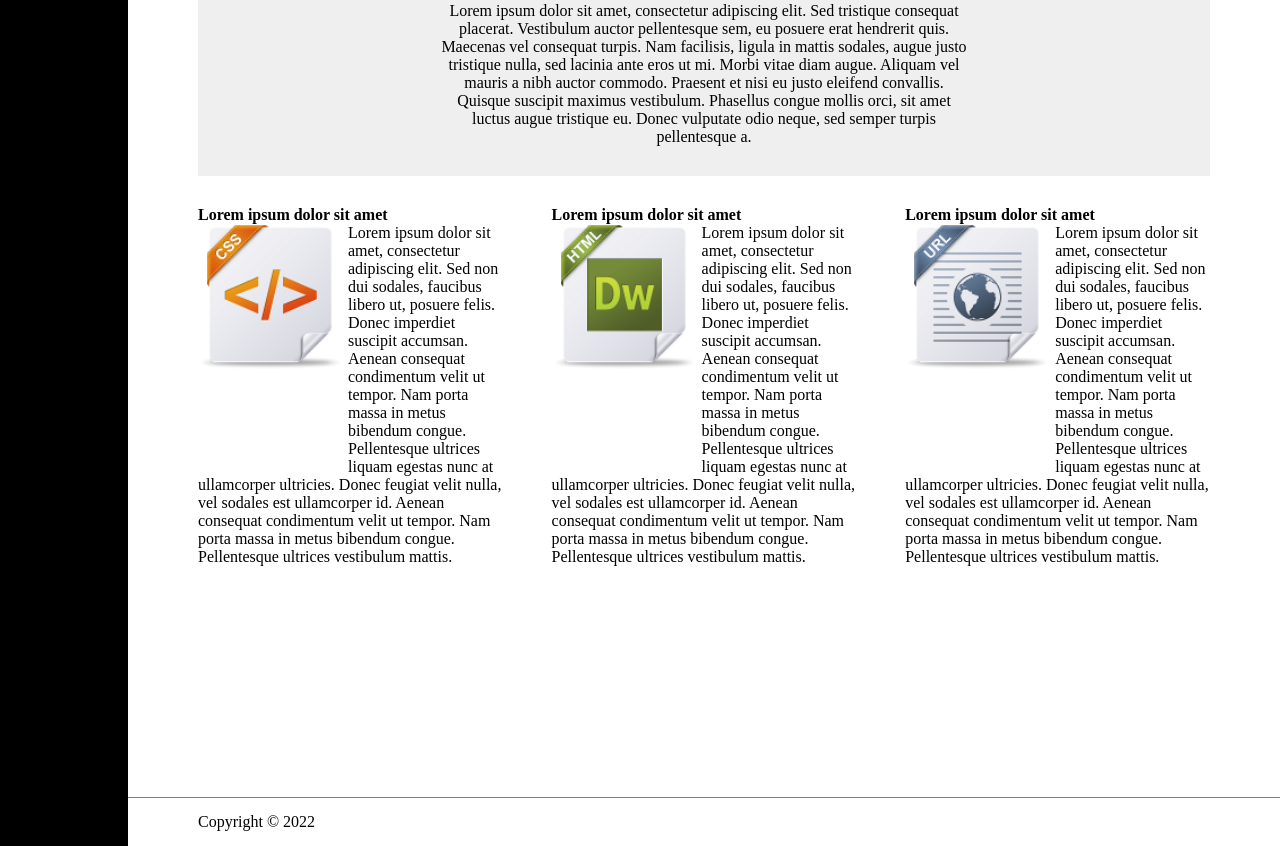
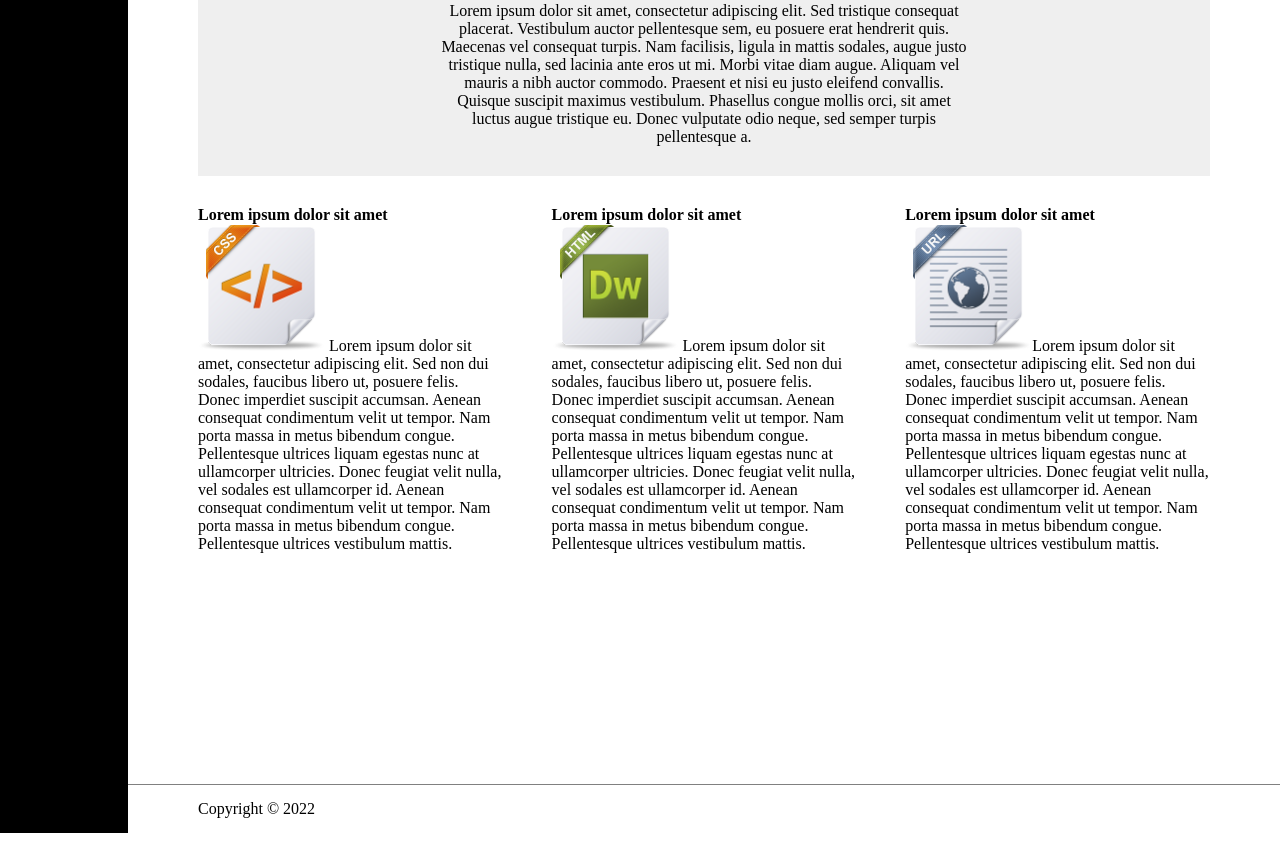
Before and after one commit to nguyenmanh1311/NCC-test, a plain HTML site: page index.html in a window 1280 px wide. Shown: the part 248-1094 px from the top of the page. Drawn offline with Linux system fonts and the light colour scheme.

Commit message:
Update index.html

```diff
--- a/index.html
+++ b/index.html
@@ -39,53 +39,46 @@
 						<div class="col">
 							<p><strong>Lorem ipsum dolor sit amet</strong></p>
 							<div class="col-content">
-								<img src="./css-icon 1.png" width="145" height="145" />
 								<p>
+									<img src="./css-icon 1.png" width="127" height="127" alt="" />
 									Lorem ipsum dolor sit amet, consectetur adipiscing elit. Sed non dui sodales,
 									faucibus libero ut, posuere felis. Donec imperdiet suscipit accumsan. Aenean
 									consequat condimentum velit ut tempor. Nam porta massa in metus bibendum congue.
-									Pellentesque ultrices liquam egestas nunc at
+									Pellentesque ultrices liquam egestas nunc at ullamcorper ultricies. Donec feugiat
+									velit nulla, vel sodales est ullamcorper id. Aenean consequat condimentum velit ut
+									tempor. Nam porta massa in metus bibendum congue. Pellentesque ultrices vestibulum
+									mattis.
 								</p>
 							</div>
-							<p>
-								ullamcorper ultricies. Donec feugiat velit nulla, vel sodales est ullamcorper id.
-								Aenean consequat condimentum velit ut tempor. Nam porta massa in metus bibendum
-								congue. Pellentesque ultrices vestibulum mattis.
-							</p>
 						</div>
 						<div class="col">
 							<p><strong>Lorem ipsum dolor sit amet</strong></p>
 							<div class="col-content">
-								<img src="./html-icon 1.png" width="145" height="145" />
 								<p>
+									<img src="./html-icon 1.png" width="127" height="127" alt="" />
 									Lorem ipsum dolor sit amet, consectetur adipiscing elit. Sed non dui sodales,
 									faucibus libero ut, posuere felis. Donec imperdiet suscipit accumsan. Aenean
 									consequat condimentum velit ut tempor. Nam porta massa in metus bibendum congue.
-									Pellentesque ultrices liquam egestas nunc at
+									Pellentesque ultrices liquam egestas nunc at ullamcorper ultricies. Donec feugiat
+									velit nulla, vel sodales est ullamcorper id. Aenean consequat condimentum velit ut
+									tempor. Nam porta massa in metus bibendum congue. Pellentesque ultrices vestibulum
+									mattis.
 								</p>
 							</div>
-							<p>
-								ullamcorper ultricies. Donec feugiat velit nulla, vel sodales est ullamcorper id.
-								Aenean consequat condimentum velit ut tempor. Nam porta massa in metus bibendum
-								congue. Pellentesque ultrices vestibulum mattis.
-							</p>
 						</div>
 						<div class="col">
 							<p><strong>Lorem ipsum dolor sit amet</strong></p>
 							<div class="col-content">
-								<img src="./url-icon 1.png" width="145" height="145" />
 								<p>
-									Lorem ipsum dolor sit amet, consectetur adipiscing elit. Sed non dui sodales,
-									faucibus libero ut, posuere felis. Donec imperdiet suscipit accumsan. Aenean
-									consequat condimentum velit ut tempor. Nam porta massa in metus bibendum congue.
-									Pellentesque ultrices liquam egestas nunc at
+									<img src="./url-icon 1.png" width="127" height="127" alt="" />Lorem ipsum dolor
+									sit amet, consectetur adipiscing elit. Sed non dui sodales, faucibus libero ut,
+									posuere felis. Donec imperdiet suscipit accumsan. Aenean consequat condimentum
+									velit ut tempor. Nam porta massa in metus bibendum congue. Pellentesque ultrices
+									liquam egestas nunc at ullamcorper ultricies. Donec feugiat velit nulla, vel
+									sodales est ullamcorper id. Aenean consequat condimentum velit ut tempor. Nam
+									porta massa in metus bibendum congue. Pellentesque ultrices vestibulum mattis.
 								</p>
 							</div>
-							<p>
-								ullamcorper ultricies. Donec feugiat velit nulla, vel sodales est ullamcorper id.
-								Aenean consequat condimentum velit ut tempor. Nam porta massa in metus bibendum
-								congue. Pellentesque ultrices vestibulum mattis.
-							</p>
 						</div>
 					</div>
 				</div>
```
